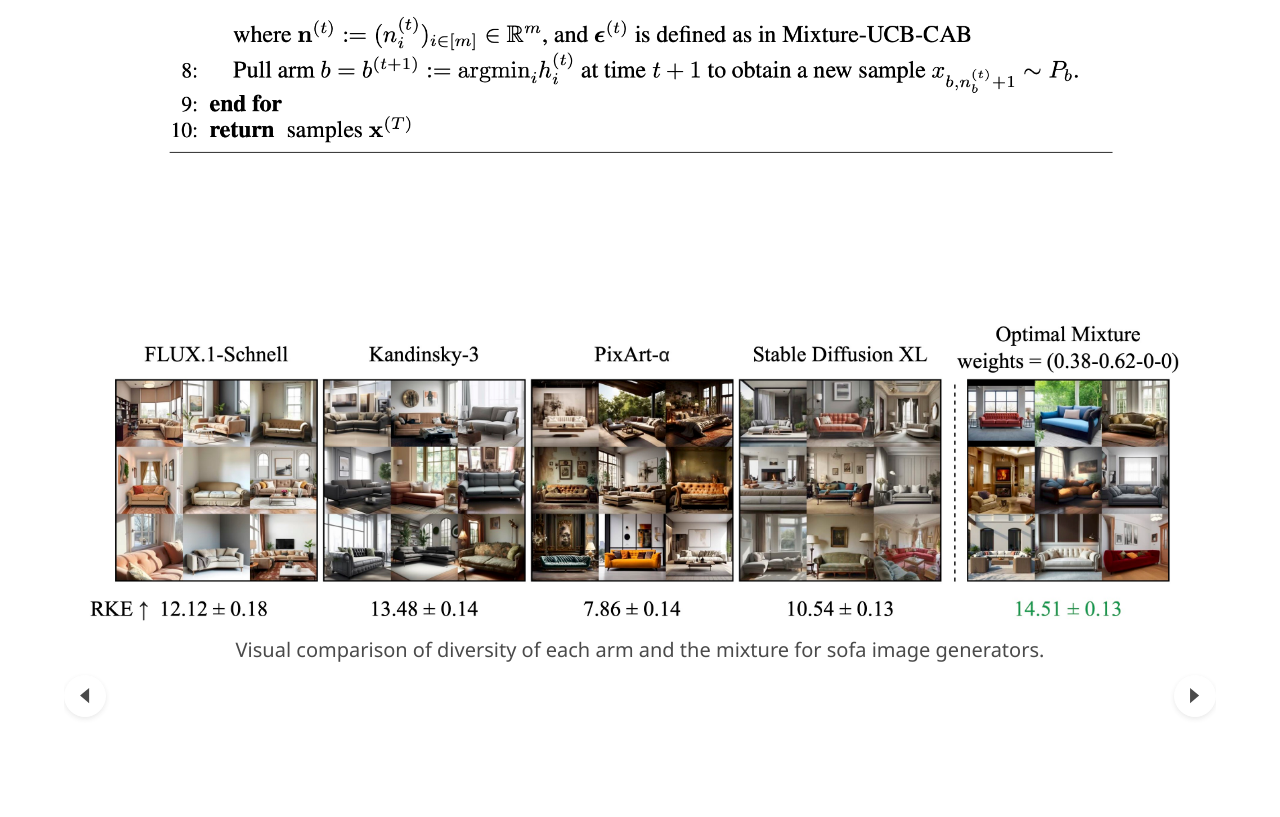
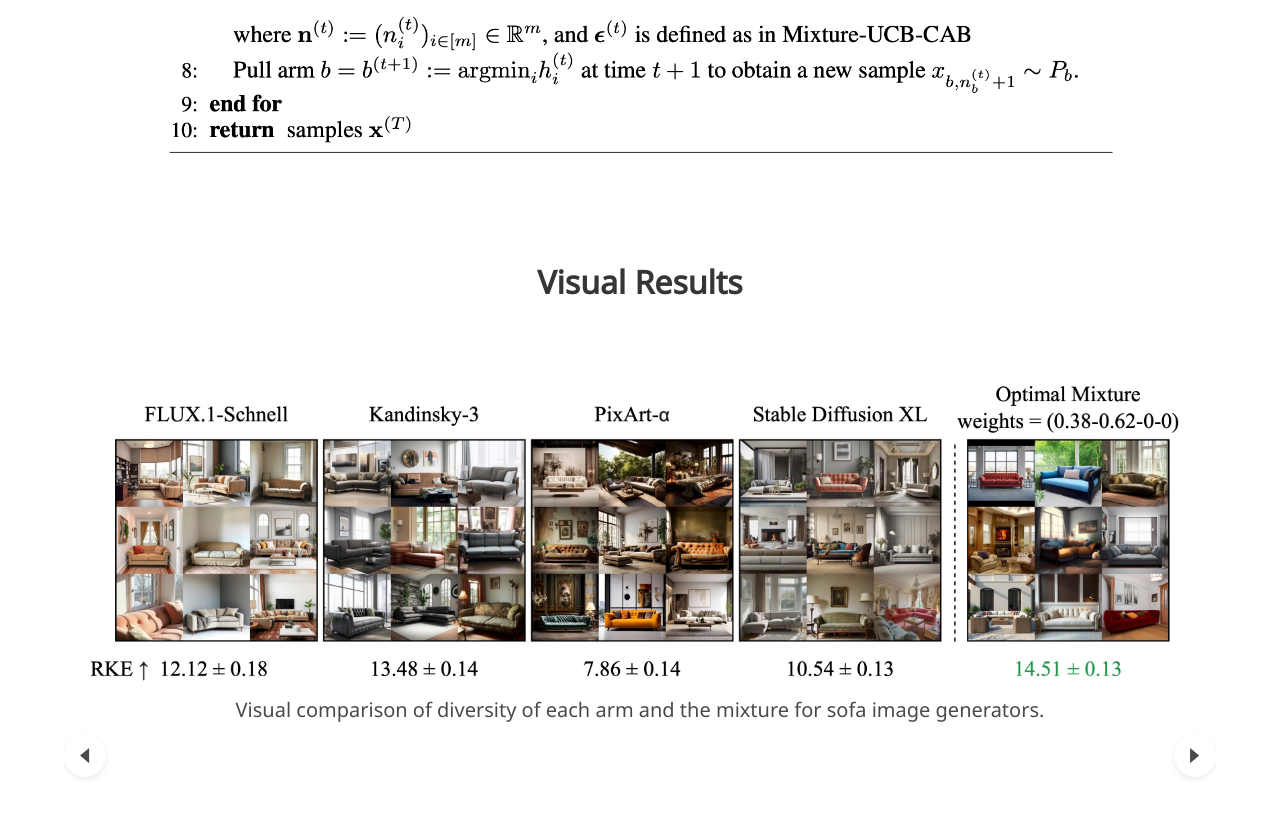
Before and after one commit to Rezaei-Parham/Rezaei-Parham.github.io, a Jekyll site: the page projectpages/Mixture-UCB/index.html, which Jekyll copies as it is, in a window 1280 px wide and 900 px high, scrolled down 4243 px. Shown: the top 817 px of the window. Built offline with Jekyll 4.4.1, drawn with Linux system fonts in a browser that asks for light colours; nearby versions of some CDN libraries; some web fonts are replaced; library files that are not in the unit come from our copies; a style sheet for code colours, icons or effects is not loaded.

Commit message:
added visual results

```diff
--- a/projectpages/Mixture-UCB/index.html
+++ b/projectpages/Mixture-UCB/index.html
@@ -274,6 +274,9 @@
 
 
 <section class="hero is-small">
+  <h2 class="title is-3 has-text-centered">
+    Visual Results
+  </h2>
   <div class="hero-body">
     <div class="container">
       <div id="results-carousel" class="carousel results-carousel">
```
